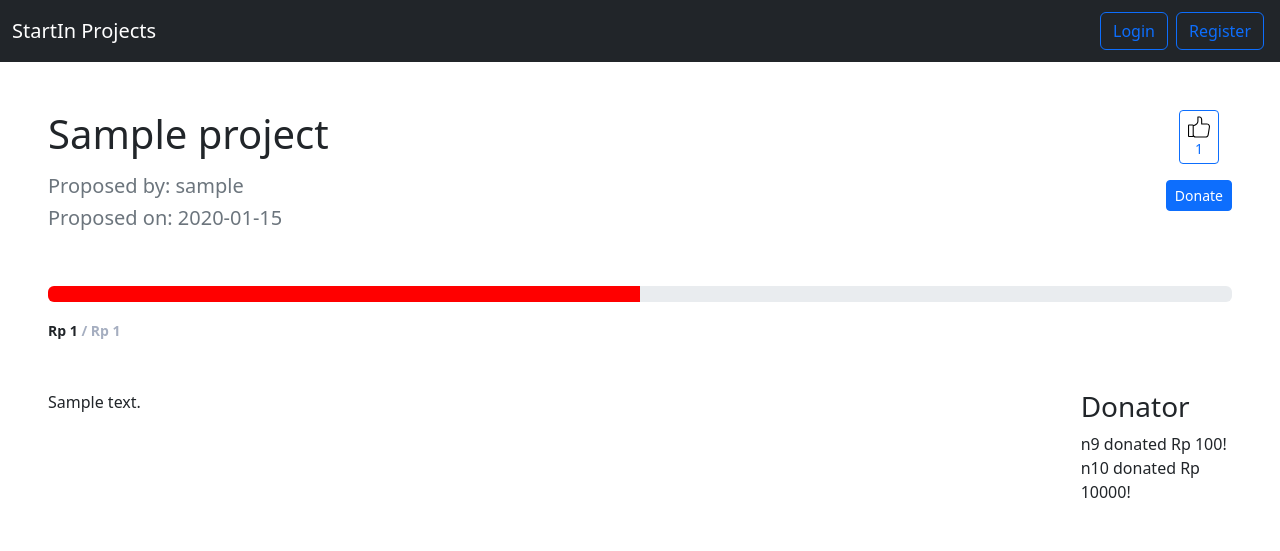
After one commit to Insta-x/start-in, a Django app: page /projects/project/1 in a window 1280 px wide. The commit adds this page. Shown: the top 551 px of the page. Run offline with Django 4.2, Linux system fonts and the light colour scheme; tables that the repository leaves empty hold one stand-in row (values such as "Sample post").

Commit message:
show project

```diff
--- /dev/null
+++ b/projects/templates/show_project.html
@@ -0,0 +1,84 @@
+{% extends 'projects_base.html' %}
+{% load static %}
+
+{% block meta %}
+<script>
+    $(document).ready(function(){
+        $('#like-{{ project.pk }}')
+            .click(() => {
+                $.ajax({
+                    url: "{% url 'projects:like_project' %}",
+                    type: 'post',
+                    data: {'id' : '{{ project.pk }}'},
+                    beforeSend: function(xhr) {
+                        xhr.setRequestHeader("X-CSRFToken", getCookie("csrftoken"));
+                    },
+                    success: (data) => {
+                        $('#like-' + '{{ project.pk }}')
+                            .html("<img src=\'{% static 'projects/like-icon.svg' %}\'/>" + data[0].fields.like_count)
+                    }
+                })
+            });
+    });
+
+    function getCookie(name) {
+        const value = `; ${document.cookie}`;
+        const parts = value.split(`; ${name}=`);
+        if (parts.length === 2) return parts.pop().split(';').shift();
+    }
+</script>
+{% endblock meta %}
+
+{% block navbar %}
+<div class="container-fluid">
+    <a class="navbar-brand text-white" href="/projects/">StartIn Projects</a>
+    <div class="d-flex justify-content-end">
+        {% if logged_in %}
+            <a class="btn btn-outline-danger m-1" href="{% url 'authentication:logout' %}">Logout</a>
+            {% else %}
+            <a class="btn btn-outline-primary m-1" href="{% url 'authentication:login' %}">Login</a>
+            <a class="btn btn-outline-primary m-1" href="{% url 'authentication:register' %}">Register</a>
+        {% endif %}
+    </div>
+</div>
+{% endblock navbar %}
+
+{% block content %}
+<main class="d-flex flex-nowrap">
+    <div class="d-flex flex-column w-100 m-5">
+        <div class="d-flex justify-content-between">
+            <div class="d-flex flex-column align-items-left">
+                <h1>{{ project.fields.title }}</h1>
+                <div class="d-flex flex-column mt-2">
+                    <h5 class="text-muted">Proposed by: {{ project.fields.owner_username }}</h5>
+                    <h5 class="text-muted">Proposed on: {{ project.fields.time_created }}</h5>
+                </div>
+            </div>
+            <div class="d-flex flex-column align-items-center">
+                <button type="button" class="btn btn-outline-primary btn-rounded btn-sm like-btn" id="like-{{ project.pk }}">
+                    <img src="{% static 'projects/like-icon.svg' %}"/> {{ project.fields.like_count }}
+                </button>
+                <button type="button" class="btn btn-primary btn-rounded btn-sm mt-3">
+                    Donate
+                </button>
+            </div>
+        </div>
+        <div class="mt-5">
+            <div class="progress">
+                <div class="progress-bar" role="progressbar" style="width: 50%" aria-valuenow="50" aria-valuemin="0" aria-valuemax="100"></div>
+            </div>
+            <div class="mt-3"> <span class="text1">Rp {{ project.fields.current_donation }} <span class="text2">/ Rp {{ project.fields.donation_target }}</span></span> </div>
+        </div>
+        <div class="d-flex flex-row mt-5">
+            <div class="d-flex w-100">
+                {{ project.fields.description }}
+            </div>
+            <div class="d-flex flex-column align-items-start" style="max-width: 250px;">
+                <h3>Donator</h3>
+                <div>n9 donated Rp 100!</div>
+                <div>n10 donated Rp 10000!</div>
+            </div>
+        </div>
+    </div>
+</main>
+{% endblock content %}
--- a/projects/urls.py
+++ b/projects/urls.py
@@ -1,6 +1,7 @@
 from pydoc import Helper
+from unicodedata import name
 from django.urls import path
-from .views import show_projects, get_projects, like_project
+from .views import show_projects, get_projects, like_project, show_project
 
 app_name = 'projects'
 
@@ -8,4 +9,5 @@ urlpatterns = [
     path('', show_projects, name='show_projects'),
     path('get-projects/', get_projects, name='get_projects'),
     path('like-project/', like_project, name='like_project'),
+    path('project/<int:id>', show_project, name='show_project'),
 ]
--- a/projects/views.py
+++ b/projects/views.py
@@ -28,6 +28,11 @@ def like_project(request):
             project.liked_by.add(request.user)
         return HttpResponse(json.dumps([encode_project(project, request.user.id), ]), content_type='application/json')
 
+def show_project(request, id):
+    project = Project.objects.get(pk=id)
+
+    return render(request, 'show_project.html', {'project' : encode_project(project, request.user.id)})
+
 def encode_projects(data_query_set, user_id):
     data_list = []
     for e in data_query_set:
```
Also changed, not shown: projects/templates/show_projects.html (+7 -43 lines).
